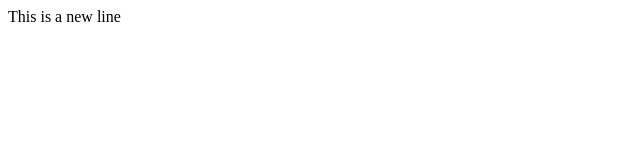
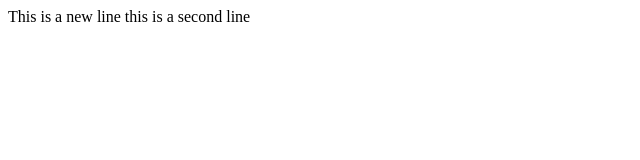
Before and after one commit to nitmoulik/git-project, a plain HTML site: page index.html in a window 1280 px wide. Shown: the whole page, without its empty margins (0-640 px from the left). Drawn offline with Linux system fonts and the light colour scheme.

Commit message:
Another line added

```diff
--- a/index.html
+++ b/index.html
@@ -8,5 +8,6 @@
 </head>
 <body>
     This is a new line
+    this is a second line
 </body>
 </html>
```
